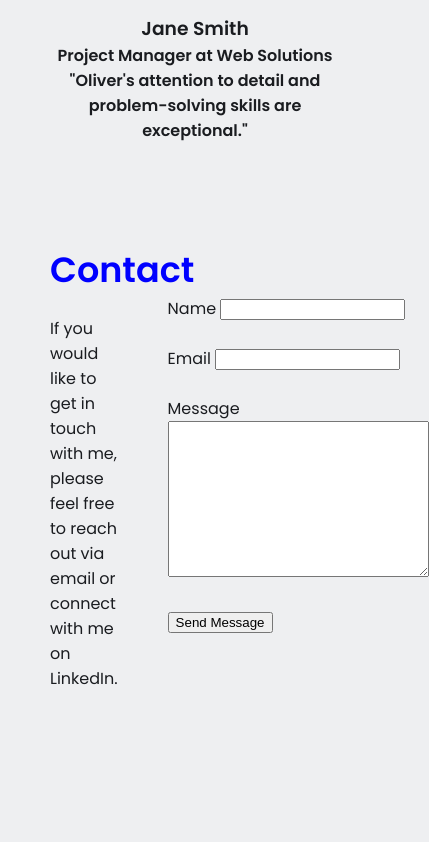
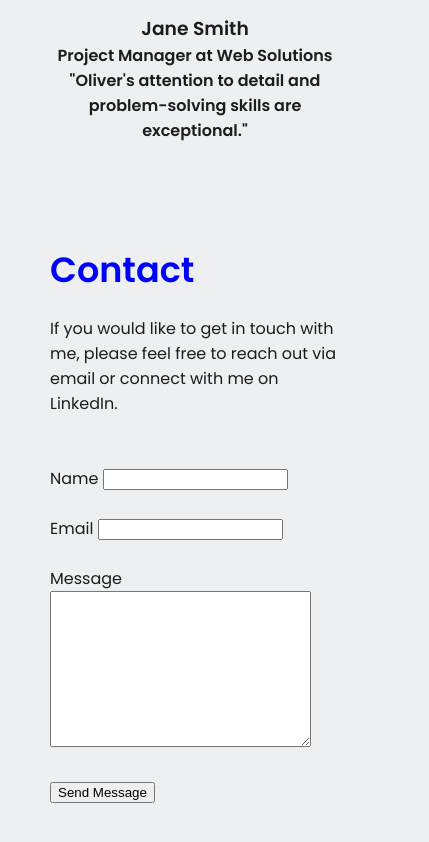
Before and after one commit to Oliver-Mouaici/HTML_CSS_assaignment, a plain HTML site: page portfolio.html in a window 390 px wide. Shown: the part 2228-3070 px from the top of the page, 429 px wide, since content can reach past the window. Before the commit the page ends 3019 px from the top, so only its background shows below. Drawn offline with Linux system fonts and the light colour scheme.

Commit message:
Update style.css

```diff
--- a/style.css
+++ b/style.css
@@ -323,7 +323,7 @@ input (type= Welcome!) {
       flex-direction: column;
     }
     /* SECTION 4: Contact */
-    contact section .group {
+    .contact-section .group {
       flex-direction : column;
       }
 
```
